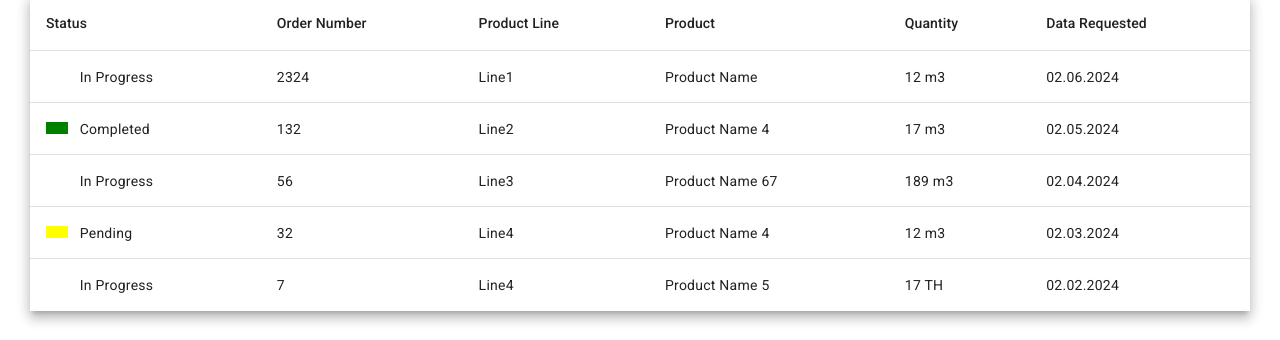
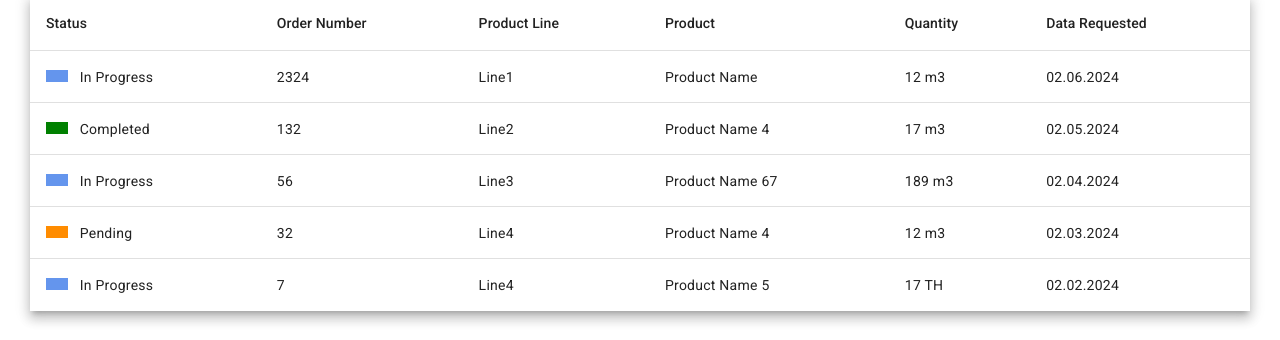
Before and after one commit to rostyslavKrukovskyi/ResponsiveTable, an Angular app: page / in a window 1280 px wide. Shown: the part 289-629 px from the top of the page. Built offline with nearby package versions, Linux system fonts and the light colour scheme.

Commit message:
fix bug with color indicators

```diff
--- a/src/app/modules/responsive-table/components/responsive-table/responsive-table.component.html
+++ b/src/app/modules/responsive-table/components/responsive-table/responsive-table.component.html
@@ -48,7 +48,11 @@
       <th mat-header-cell *matHeaderCellDef> {{column.headerTitle}} </th>
       <td mat-cell *matCellDef="let element">
         <ng-container *ngIf="column.id === 'status'">
-          <div class="status-indicator" [ngClass]="element[column.id]"></div>
+          <div class="status-indicator" [ngClass]="{
+            'in-progress': element.status === 'In Progress',
+            'pending': element.status === 'Pending',
+            'completed': element.status === 'Completed',
+          }"></div>
         </ng-container>
         <ng-container *ngIf="column.id === 'dataRequested'">
           {{element[column.id] | date:'dd.MM.yyyy'}}
--- a/src/app/modules/responsive-table/components/responsive-table/responsive-table.component.scss
+++ b/src/app/modules/responsive-table/components/responsive-table/responsive-table.component.scss
@@ -11,7 +11,6 @@
     margin: 0;
   }
 }
-
 .main-wrapper {
   height: calc(100% - 60px);
   padding: 30px;
@@ -47,17 +46,14 @@
       width: 270px;
     }
   }
-
-  .status-indicator.In\ Progress {
-    background-color: indianred;
+  .status-indicator.in-progress {
+    background-color: cornflowerblue;
   }
-
-  .status-indicator.Completed {
+  .status-indicator.pending {
+    background-color: darkorange;
+  }
+  .status-indicator.completed {
     background-color: green;
-  }
-
-  .status-indicator.Pending {
-    background-color: yellow;
   }
 
   .no-data {
```
